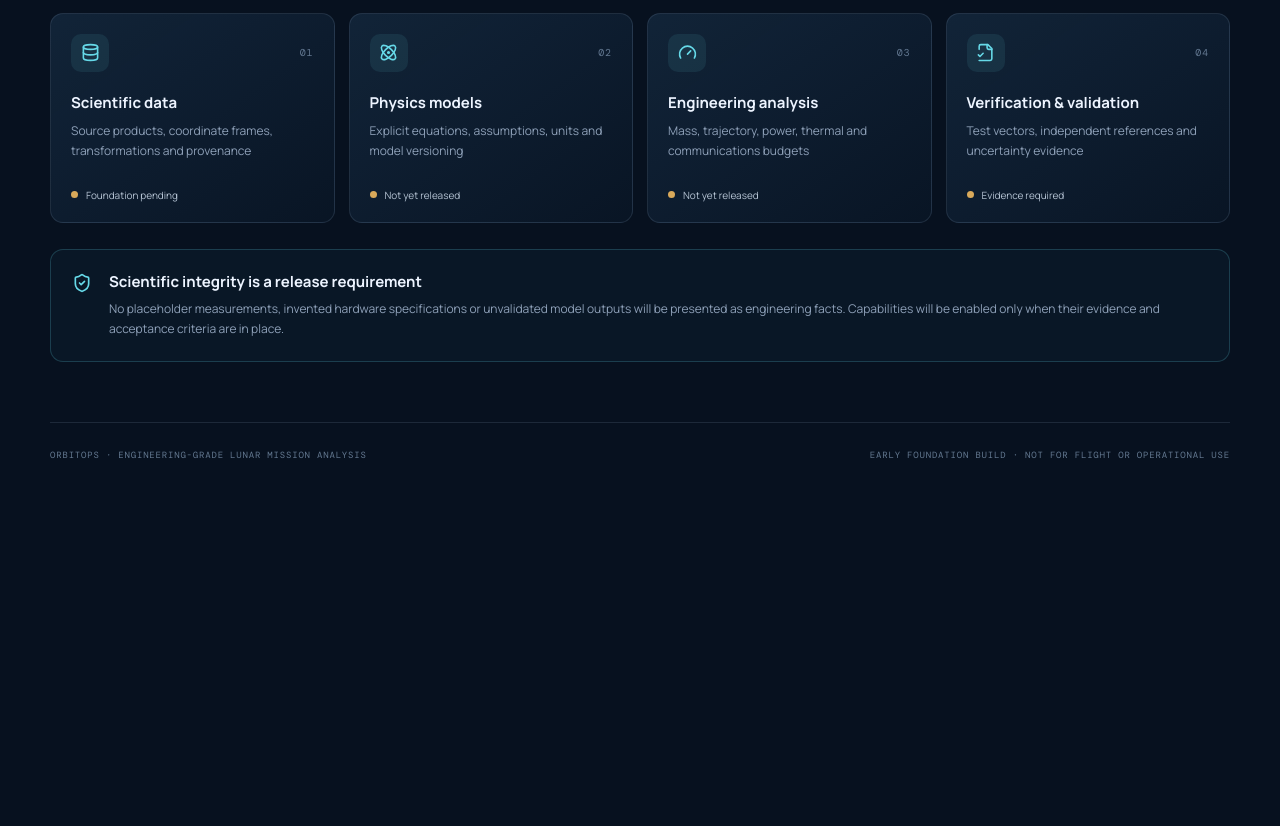
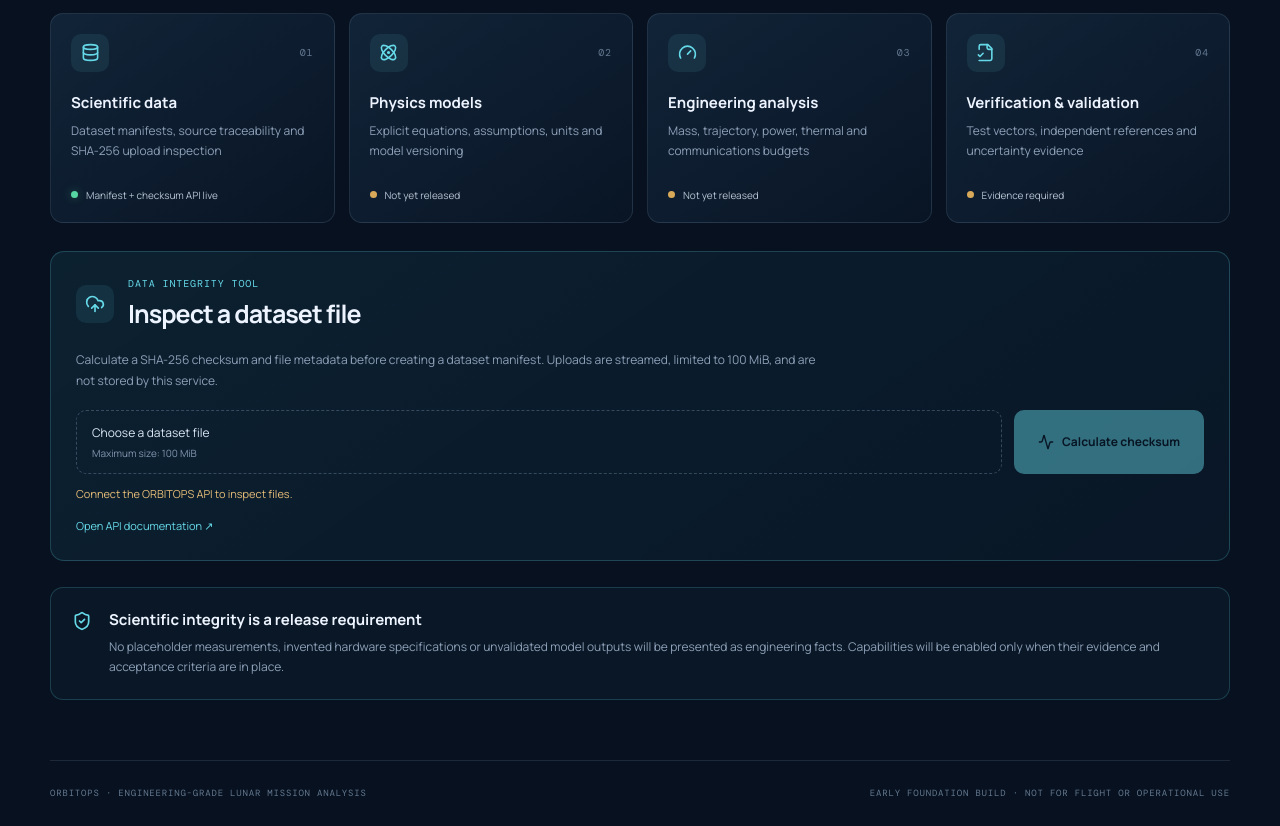
Before and after one commit to dharmendra0412/orbitops, a React (Vite) app in the folder frontend/: page / in a window 1280 px wide. Shown: the part 640-1466 px from the top of the page. Before the commit the page ends 1128 px from the top, so only its background shows below. Built offline with nearby package versions, Linux system fonts and the light colour scheme; no server answers.

Commit message:
Add interactive dataset integrity inspection workspace

```diff
--- a/frontend/src/App.tsx
+++ b/frontend/src/App.tsx
@@ -1,53 +1,34 @@
 import { useEffect, useState } from "react";
-import {
-  Activity,
-  Atom,
-  Database,
-  FileCheck2,
-  Gauge,
-  Layers3,
-  ShieldCheck,
-  Satellite,
-} from "lucide-react";
+import { Activity, Atom, CheckCircle2, Copy, Database, FileCheck2, Gauge, Layers3, LoaderCircle, ShieldCheck, Satellite, UploadCloud } from "lucide-react";
 
 type ApiStatus = "checking" | "online" | "offline";
-
-const apiBase = import.meta.env.VITE_API_BASE_URL ?? "http://127.0.0.1:8000";
+type UploadState = "idle" | "uploading" | "success" | "error";
+type UploadResult = { file_name: string; media_type: string; file_size_bytes: number; checksum_sha256: string; storage_status: string };
+const apiBase = import.meta.env.VITE_API_BASE_URL ?? "";
 
 const workstreams = [
-  {
-    icon: Database,
-    title: "Scientific data",
-    detail: "Source products, coordinate frames, transformations and provenance",
-    state: "Foundation pending",
-  },
-  {
-    icon: Atom,
-    title: "Physics models",
-    detail: "Explicit equations, assumptions, units and model versioning",
-    state: "Not yet released",
-  },
-  {
-    icon: Gauge,
-    title: "Engineering analysis",
-    detail: "Mass, trajectory, power, thermal and communications budgets",
-    state: "Not yet released",
-  },
-  {
-    icon: FileCheck2,
-    title: "Verification & validation",
-    detail: "Test vectors, independent references and uncertainty evidence",
-    state: "Evidence required",
-  },
+  { icon: Database, title: "Scientific data", detail: "Dataset manifests, source traceability and SHA-256 upload inspection", state: "Manifest + checksum API live", ready: true },
+  { icon: Atom, title: "Physics models", detail: "Explicit equations, assumptions, units and model versioning", state: "Not yet released", ready: false },
+  { icon: Gauge, title: "Engineering analysis", detail: "Mass, trajectory, power, thermal and communications budgets", state: "Not yet released", ready: false },
+  { icon: FileCheck2, title: "Verification & validation", detail: "Test vectors, independent references and uncertainty evidence", state: "Evidence required", ready: false },
 ];
+
+function formatBytes(bytes: number): string {
+  if (bytes < 1024) return bytes + " B";
+  if (bytes < 1024 * 1024) return (bytes / 1024).toFixed(1) + " KB";
+  return (bytes / (1024 * 1024)).toFixed(2) + " MB";
+}
 
 export default function App() {
   const [apiStatus, setApiStatus] = useState<ApiStatus>("checking");
+  const [selectedFile, setSelectedFile] = useState<File | null>(null);
+  const [uploadState, setUploadState] = useState<UploadState>("idle");
+  const [uploadResult, setUploadResult] = useState<UploadResult | null>(null);
+  const [uploadError, setUploadError] = useState("");
 
   useEffect(() => {
     const controller = new AbortController();
-
-    fetch(`${apiBase}/api/v1/health`, { signal: controller.signal })
+    fetch(apiBase + "/api/v1/health", { signal: controller.signal })
       .then((response) => {
         if (!response.ok) throw new Error("API unavailable");
         setApiStatus("online");
@@ -55,9 +36,38 @@ export default function App() {
       .catch(() => {
         if (!controller.signal.aborted) setApiStatus("offline");
       });
-
     return () => controller.abort();
   }, []);
+
+  async function inspectSelectedFile() {
+    if (!selectedFile) return;
+    const formData = new FormData();
+    formData.append("file", selectedFile);
+    setUploadState("uploading");
+    setUploadError("");
+    setUploadResult(null);
+    try {
+      const response = await fetch(apiBase + "/api/v1/datasets/checksum", { method: "POST", body: formData });
+      const payload = await response.json();
+      if (!response.ok) {
+        throw new Error(typeof payload.detail === "string" ? payload.detail : "Upload inspection failed");
+      }
+      setUploadResult(payload as UploadResult);
+      setUploadState("success");
+    } catch (error) {
+      setUploadError(error instanceof Error ? error.message : "Unexpected upload error");
+      setUploadState("error");
+    }
+  }
+
+  async function copyChecksum() {
+    if (!uploadResult) return;
+    try {
+      await navigator.clipboard.writeText(uploadResult.checksum_sha256);
+    } catch {
+      setUploadError("Clipboard access is unavailable in this browser context.");
+    }
+  }
 
   return (
     <main className="shell">
@@ -68,20 +78,14 @@ export default function App() {
         </a>
         <div className="topbar-right">
           <span className="environment-label">ENGINEERING WORKSPACE</span>
-          <span className={`api-indicator ${apiStatus}`}>
-            <span className="status-dot" />
-            API {apiStatus}
-          </span>
+          <span className={"api-indicator " + apiStatus}><span className="status-dot" />API {apiStatus}</span>
         </div>
       </header>
 
       <section className="hero">
         <div className="eyebrow"><Activity size={14} /> MISSION ENGINEERING PLATFORM</div>
         <h1>Design with evidence.<br /><span>Operate with confidence.</span></h1>
-        <p className="hero-copy">
-          A traceable engineering workspace for lunar mission analysis.
-          Every result will be tied to its data, equations, assumptions and validation evidence.
-        </p>
+        <p className="hero-copy">A traceable engineering workspace for lunar mission analysis. Every result will be tied to its data, equations, assumptions and validation evidence.</p>
         <div className="hero-meta">
           <span><ShieldCheck size={15} /> Evidence-first engineering</span>
           <span><Layers3 size={15} /> Versioned models and datasets</span>
@@ -89,36 +93,65 @@ export default function App() {
       </section>
 
       <section className="section-heading">
-        <div>
-          <div className="eyebrow">ENGINEERING WORKSTREAMS</div>
-          <h2>System foundation</h2>
-        </div>
+        <div><div className="eyebrow">ENGINEERING WORKSTREAMS</div><h2>System foundation</h2></div>
         <span className="stage-pill">FOUNDATION · 0.1.0</span>
       </section>
 
       <section className="workstream-grid" aria-label="Engineering workstreams">
-        {workstreams.map(({ icon: Icon, title, detail, state }, index) => (
+        {workstreams.map(({ icon: Icon, title, detail, state, ready }, index) => (
           <article className="workstream-card" key={title}>
-            <div className="card-top">
-              <span className="card-icon"><Icon size={19} /></span>
-              <span className="card-index">0{index + 1}</span>
-            </div>
-            <h3>{title}</h3>
-            <p>{detail}</p>
-            <div className="card-state"><span />{state}</div>
+            <div className="card-top"><span className="card-icon"><Icon size={19} /></span><span className="card-index">0{index + 1}</span></div>
+            <h3>{title}</h3><p>{detail}</p>
+            <div className={"card-state " + (ready ? "ready" : "")}><span />{state}</div>
           </article>
         ))}
+      </section>
+
+      <section className="ingestion-panel">
+        <div className="ingestion-heading">
+          <span className="card-icon"><UploadCloud size={20} /></span>
+          <div><div className="eyebrow">DATA INTEGRITY TOOL</div><h2>Inspect a dataset file</h2></div>
+        </div>
+        <p className="ingestion-copy">Calculate a SHA-256 checksum and file metadata before creating a dataset manifest. Uploads are streamed, limited to 100 MiB, and are not stored by this service.</p>
+        <div className="upload-controls">
+          <label className="file-picker">
+            <input type="file" onChange={(event) => {
+              setSelectedFile(event.target.files?.[0] ?? null);
+              setUploadResult(null);
+              setUploadError("");
+              setUploadState("idle");
+            }} />
+            <span>{selectedFile ? selectedFile.name : "Choose a dataset file"}</span>
+            <small>{selectedFile ? formatBytes(selectedFile.size) : "Maximum size: 100 MiB"}</small>
+          </label>
+          <button className="inspect-button" type="button" onClick={inspectSelectedFile} disabled={!selectedFile || uploadState === "uploading" || apiStatus !== "online"}>
+            {uploadState === "uploading" ? <LoaderCircle size={16} className="spin" /> : <Activity size={16} />}
+            {uploadState === "uploading" ? "Inspecting..." : "Calculate checksum"}
+          </button>
+        </div>
+        {apiStatus === "offline" && <p className="inline-warning">Connect the ORBITOPS API to inspect files.</p>}
+        {uploadState === "error" && <p className="inline-error">{uploadError}</p>}
+        {uploadState === "success" && uploadResult && (
+          <div className="upload-result">
+            <div className="result-heading"><CheckCircle2 size={17} /> Integrity metadata calculated</div>
+            <dl>
+              <div><dt>File</dt><dd>{uploadResult.file_name}</dd></div>
+              <div><dt>Size</dt><dd>{formatBytes(uploadResult.file_size_bytes)}</dd></div>
+              <div><dt>Media type</dt><dd>{uploadResult.media_type}</dd></div>
+              <div><dt>Storage</dt><dd>Not persisted</dd></div>
+            </dl>
+            <div className="checksum-value"><span>{uploadResult.checksum_sha256}</span><button type="button" onClick={copyChecksum} aria-label="Copy SHA-256 checksum"><Copy size={15} /></button></div>
+            {uploadError && <p className="inline-warning">{uploadError}</p>}
+          </div>
+        )}
+        <a className="api-docs-link" href={apiBase + "/docs"} target="_blank" rel="noreferrer">Open API documentation ↗</a>
       </section>
 
       <section className="integrity-note">
         <div className="integrity-icon"><ShieldCheck size={20} /></div>
         <div>
           <h3>Scientific integrity is a release requirement</h3>
-          <p>
-            No placeholder measurements, invented hardware specifications or unvalidated
-            model outputs will be presented as engineering facts. Capabilities will be
-            enabled only when their evidence and acceptance criteria are in place.
-          </p>
+          <p>No placeholder measurements, invented hardware specifications or unvalidated model outputs will be presented as engineering facts. Capabilities will be enabled only when their evidence and acceptance criteria are in place.</p>
         </div>
       </section>
 
--- a/frontend/src/styles.css
+++ b/frontend/src/styles.css
@@ -1,45 +1,15 @@
 @import url("https://fonts.googleapis.com/css2?family=DM+Mono:wght@400;500&family=Manrope:wght@400;500;600;700;800&display=swap");
-
-:root {
-  font-family: "Manrope", sans-serif;
-  color: #edf4ff;
-  background: #07111f;
-  font-synthesis: none;
-  text-rendering: optimizeLegibility;
-  -webkit-font-smoothing: antialiased;
-  --muted: #8ea0b8;
-  --line: rgba(151, 178, 210, 0.15);
-  --cyan: #66d9e8;
-}
-
+:root { font-family: "Manrope", sans-serif; color: #edf4ff; background: #07111f; font-synthesis: none; text-rendering: optimizeLegibility; -webkit-font-smoothing: antialiased; --muted: #8ea0b8; --line: rgba(151,178,210,.15); --cyan: #66d9e8; }
 * { box-sizing: border-box; }
 body { margin: 0; min-width: 320px; min-height: 100vh; }
 a { color: inherit; text-decoration: none; }
-.shell {
-  width: min(1180px, calc(100% - 48px));
-  margin: 0 auto;
-  min-height: 100vh;
-  display: flex;
-  flex-direction: column;
-}
-.topbar {
-  height: 82px;
-  display: flex;
-  align-items: center;
-  justify-content: space-between;
-  border-bottom: 1px solid var(--line);
-}
+.shell { width: min(1180px, calc(100% - 48px)); margin: 0 auto; min-height: 100vh; display: flex; flex-direction: column; }
+.topbar { height: 82px; display: flex; align-items: center; justify-content: space-between; border-bottom: 1px solid var(--line); }
 .brand { display: inline-flex; align-items: center; gap: 11px; font-weight: 800; letter-spacing: .11em; }
-.brand-mark {
-  width: 36px; height: 36px; display: grid; place-items: center;
-  border: 1px solid rgba(102, 217, 232, .45); border-radius: 10px; color: var(--cyan);
-  background: rgba(102, 217, 232, .08);
-}
+.brand-mark { width: 36px; height: 36px; display: grid; place-items: center; border: 1px solid rgba(102,217,232,.45); border-radius: 10px; color: var(--cyan); background: rgba(102,217,232,.08); }
 .brand-accent { color: var(--cyan); }
 .topbar-right { display: flex; align-items: center; gap: 22px; }
-.environment-label, .eyebrow, .stage-pill, .card-index, footer, .api-indicator {
-  font-family: "DM Mono", monospace; letter-spacing: .09em; font-size: 10px;
-}
+.environment-label, .eyebrow, .stage-pill, .card-index, footer, .api-indicator { font-family: "DM Mono", monospace; letter-spacing: .09em; font-size: 10px; }
 .environment-label { color: #7589a4; }
 .api-indicator { color: var(--muted); display: inline-flex; align-items: center; gap: 8px; text-transform: uppercase; }
 .status-dot, .card-state span { width: 7px; height: 7px; border-radius: 50%; background: #e7b85d; }
@@ -57,34 +27,43 @@ h1 span { color: #83a3bd; }
 h2 { font-size: 25px; letter-spacing: -.04em; margin: 8px 0 0; }
 .stage-pill { border: 1px solid var(--line); border-radius: 999px; color: #a8b8ca; padding: 9px 12px; }
 .workstream-grid { display: grid; grid-template-columns: repeat(4, 1fr); gap: 14px; }
-.workstream-card {
-  min-height: 210px; border: 1px solid var(--line); border-radius: 13px;
-  background: linear-gradient(145deg, rgba(20, 40, 62, .82), rgba(10, 23, 39, .78));
-  padding: 20px; display: flex; flex-direction: column;
-}
+.workstream-card { min-height: 210px; border: 1px solid var(--line); border-radius: 13px; background: linear-gradient(145deg, rgba(20,40,62,.82), rgba(10,23,39,.78)); padding: 20px; display: flex; flex-direction: column; }
 .card-top { display: flex; justify-content: space-between; align-items: center; }
-.card-icon { width: 38px; height: 38px; border-radius: 10px; display: grid; place-items: center; color: var(--cyan); background: rgba(102, 217, 232, .09); }
+.card-icon { width: 38px; height: 38px; border-radius: 10px; display: grid; place-items: center; color: var(--cyan); background: rgba(102,217,232,.09); flex: 0 0 auto; }
 .card-index { color: #637891; }
 h3 { font-size: 15px; margin: 20px 0 8px; }
 .workstream-card p, .integrity-note p { color: var(--muted); font-size: 12px; line-height: 1.7; margin: 0; }
 .card-state { display: flex; align-items: center; gap: 8px; color: #b6c4d4; font-size: 10px; margin-top: auto; padding-top: 20px; }
 .card-state span { background: #d9a95a; }
-.integrity-note {
-  display: flex; gap: 17px; margin: 26px 0 60px; padding: 21px;
-  border: 1px solid rgba(102, 217, 232, .2); border-radius: 13px;
-  background: rgba(41, 119, 139, .07);
-}
+.card-state.ready span { background: #55d6a2; box-shadow: 0 0 10px #55d6a255; }
+.ingestion-panel { margin-top: 28px; padding: 25px; border: 1px solid rgba(102,217,232,.22); border-radius: 14px; background: linear-gradient(145deg, rgba(16,43,60,.62), rgba(9,24,40,.85)); }
+.ingestion-heading { display: flex; align-items: center; gap: 14px; }
+.ingestion-heading h2 { margin-top: 6px; }
+.ingestion-copy { max-width: 760px; color: var(--muted); font-size: 12px; line-height: 1.8; margin: 18px 0; }
+.upload-controls { display: flex; align-items: stretch; gap: 12px; }
+.file-picker { flex: 1; min-width: 0; display: flex; flex-direction: column; gap: 5px; border: 1px dashed rgba(151,178,210,.3); border-radius: 10px; padding: 13px 15px; color: #dce8f5; cursor: pointer; font-size: 12px; }
+.file-picker input { width: 1px; height: 1px; opacity: 0; position: absolute; }
+.file-picker small { color: #8297b0; font-size: 10px; }
+.inspect-button { display: inline-flex; align-items: center; justify-content: center; gap: 8px; padding: 0 18px; border: 1px solid rgba(102,217,232,.42); border-radius: 10px; color: #07111f; background: var(--cyan); font: 700 12px "Manrope", sans-serif; cursor: pointer; min-width: 190px; }
+.inspect-button:disabled { opacity: .45; cursor: not-allowed; }
+.spin { animation: spin 1s linear infinite; }
+@keyframes spin { to { transform: rotate(360deg); } }
+.upload-result { margin-top: 18px; border: 1px solid rgba(85,214,162,.25); border-radius: 10px; padding: 16px; }
+.result-heading { display: flex; align-items: center; gap: 8px; color: #79dfb5; font-size: 12px; font-weight: 700; }
+.upload-result dl { display: grid; grid-template-columns: repeat(4, 1fr); gap: 12px; margin: 16px 0; }
+.upload-result dl div { min-width: 0; }
+.upload-result dt { color: #8297b0; font: 10px "DM Mono", monospace; text-transform: uppercase; }
+.upload-result dd { color: #e3edf8; font-size: 11px; margin: 5px 0 0; overflow-wrap: anywhere; }
+.checksum-value { display: flex; align-items: center; gap: 10px; border-radius: 7px; padding: 10px; background: rgba(0,0,0,.2); }
+.checksum-value span { flex: 1; min-width: 0; color: #a9dce4; font: 10px "DM Mono", monospace; overflow-wrap: anywhere; }
+.checksum-value button { border: 0; background: transparent; color: var(--cyan); cursor: pointer; padding: 5px; }
+.inline-warning, .inline-error { font-size: 11px; margin: 12px 0 0; }
+.inline-warning { color: #e6bd78; }
+.inline-error { color: #ff9696; }
+.api-docs-link { display: inline-block; margin-top: 17px; color: var(--cyan); font-size: 11px; }
+.integrity-note { display: flex; gap: 17px; margin: 26px 0 60px; padding: 21px; border: 1px solid rgba(102,217,232,.2); border-radius: 13px; background: rgba(41,119,139,.07); }
 .integrity-icon { color: var(--cyan); padding-top: 2px; }
 .integrity-note h3 { margin: 0 0 7px; }
 footer { margin-top: auto; min-height: 66px; border-top: 1px solid var(--line); display: flex; align-items: center; justify-content: space-between; gap: 16px; color: #647991; font-size: 9px; }
-@media (max-width: 850px) { .workstream-grid { grid-template-columns: repeat(2, 1fr); } .hero { padding: 68px 0 56px; } }
-@media (max-width: 560px) {
-  .shell { width: min(100% - 32px, 1180px); }
-  .environment-label { display: none; }
-  .workstream-grid { grid-template-columns: 1fr; }
-  .workstream-card { min-height: 185px; }
-  .hero { padding: 54px 0 48px; }
-  .hero-meta { gap: 12px; flex-direction: column; }
-  .section-heading { align-items: start; gap: 12px; flex-direction: column; }
-  footer { align-items: start; justify-content: center; flex-direction: column; padding: 18px 0; }
-}
+@media (max-width: 850px) { .workstream-grid { grid-template-columns: repeat(2, 1fr); } .hero { padding: 68px 0 56px; } .upload-result dl { grid-template-columns: repeat(2, 1fr); } }
+@media (max-width: 560px) { .shell { width: min(100% - 32px, 1180px); } .environment-label { display: none; } .workstream-grid { grid-template-columns: 1fr; } .workstream-card { min-height: 185px; } .hero { padding: 54px 0 48px; } .hero-meta { gap: 12px; flex-direction: column; } .section-heading { align-items: start; gap: 12px; flex-direction: column; } .upload-controls { flex-direction: column; } .inspect-button { min-height: 44px; } .upload-result dl { grid-template-columns: 1fr 1fr; } footer { align-items: start; justify-content: center; flex-direction: column; padding: 18px 0; } }
--- a/frontend/vite.config.ts
+++ b/frontend/vite.config.ts
@@ -6,5 +6,11 @@ export default defineConfig({
   server: {
     host: "0.0.0.0",
     port: 5173,
+    proxy: {
+      "/api": {
+        target: "http://127.0.0.1:8000",
+        changeOrigin: true,
+      },
+    },
   },
 });
```
